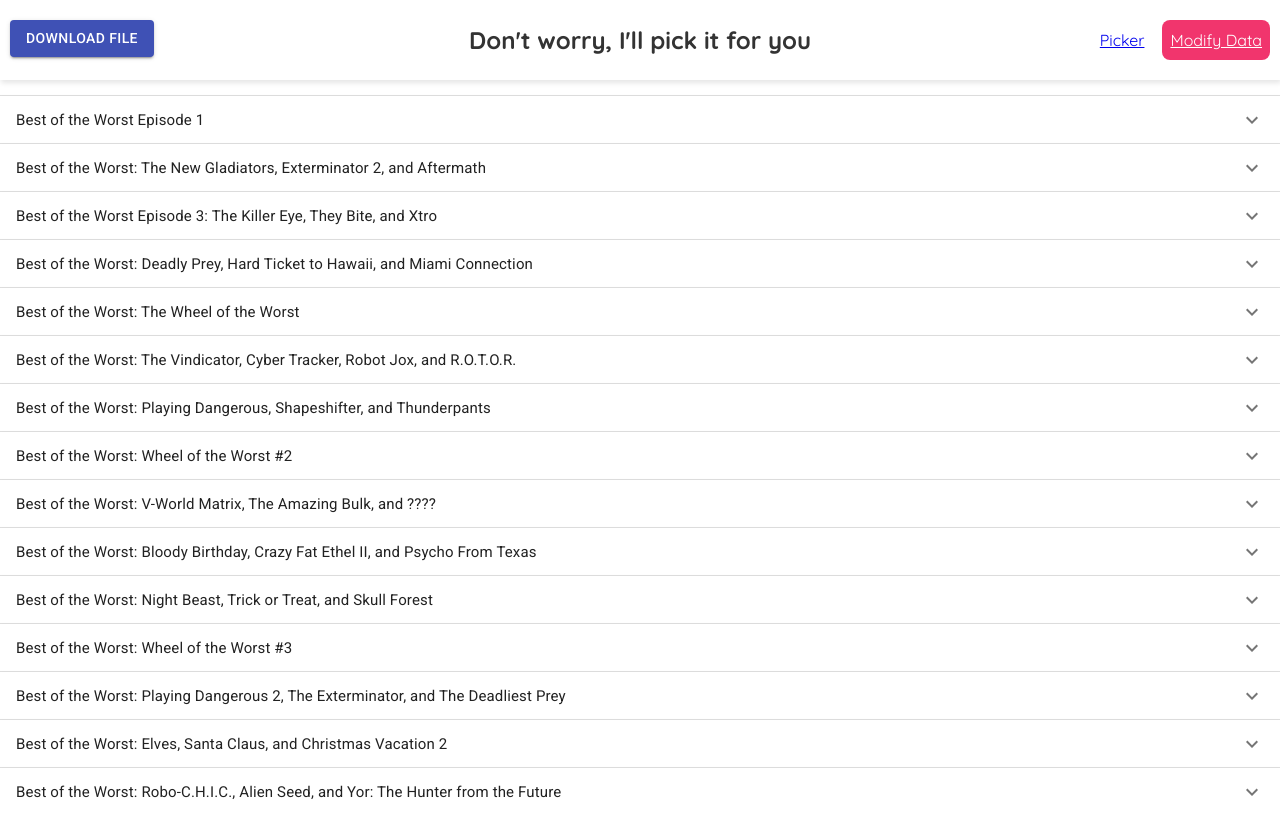
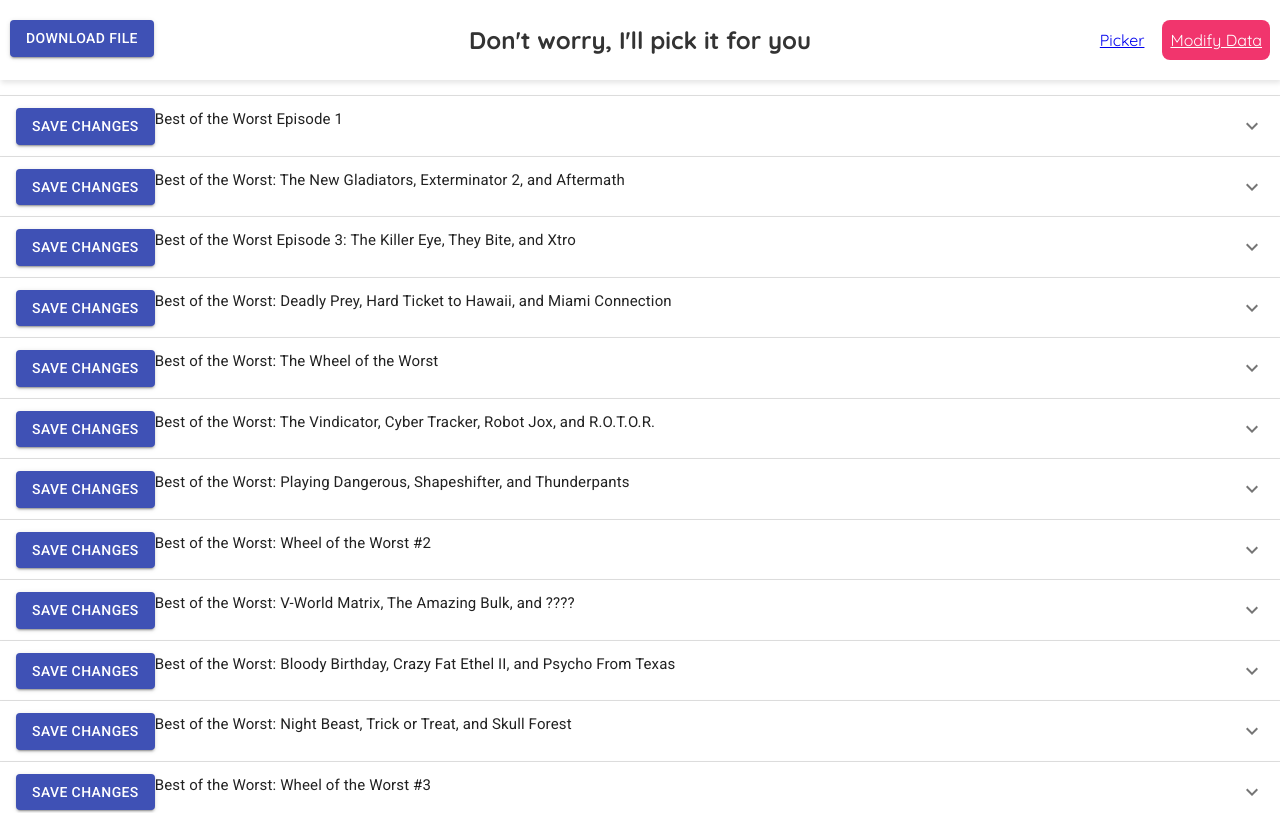
Before and after one commit to mprtcz/RLMPicker, a React (Create React App) app: page /modify-data in a window 1280 px wide. Shown: the top 813 px of the page. Built offline with nearby package versions, Linux system fonts and the light colour scheme.

Commit message:
Added a button to save changes. No logic so far.

```diff
--- a/src/components/DataModifierPage.js
+++ b/src/components/DataModifierPage.js
@@ -7,10 +7,6 @@ import VideoDetailsModifier from "./VideoDetailsModifier";
 const useStyles = makeStyles((theme) => ({
   root: {
     width: "100%",
-  },
-  heading: {
-    fontSize: theme.typography.pxToRem(15),
-    fontWeight: theme.typography.fontWeightRegular,
   },
   mainContainer: {},
   button: {
@@ -24,9 +20,6 @@ const DataModifierPage = () => {
   const [state, setState] = useState(initialData);
 
   const classes = useStyles();
-  const stringFields = ["episodeName", "url", "subtitle", "description"];
-  const stringArrays = ["members", "guests", "editors"];
-  const objectArrays = ["movies"];
 
   useEffect(() => {
     console.log("state = ", state);
@@ -79,9 +72,6 @@ const DataModifierPage = () => {
           <VideoDetailsModifier
             datum={datum}
             index={index}
-            stringFields={stringFields}
-            stringArrays={stringArrays}
-            objectArrays={objectArrays}
           ></VideoDetailsModifier>
         );
       })}
--- a/src/components/MultiselectWithDataAdd.js
+++ b/src/components/MultiselectWithDataAdd.js
@@ -67,6 +67,7 @@ const MultiselectWithDataAdd = (props) => {
     setSelectableValues(
       [...selectableValues, ...selectedOptions].filter(onlyUnique)
     );
+    // TODO figure out how to prevent this propagation on first run
     emitValuesChange(selectedOptions);
   }, [selectedOptions]);
 
--- a/src/components/VideoDetailsModifier.js
+++ b/src/components/VideoDetailsModifier.js
@@ -1,6 +1,7 @@
 import React, { useEffect, useState } from "react";
 import { makeStyles } from "@material-ui/core/styles";
 import ExpandMoreIcon from "@material-ui/icons/ExpandMore";
+import { Button } from "@material-ui/core";
 import {
   Accordion,
   AccordionDetails,
@@ -42,6 +43,9 @@ const useStyles = makeStyles((theme) => ({
       marginBottom: 8,
     },
   },
+  button: {
+    color: "white",
+  },
 }));
 const VideoDetailsModifier = (props) => {
   const stringFields = ["episodeName", "url", "subtitle", "description"];
@@ -52,12 +56,26 @@ const VideoDetailsModifier = (props) => {
   const classes = useStyles();
 
   const [video, setVideo] = useState(datum);
+  const [hasChanged = false, setHasChanged] = useState(false);
 
   const handleAccordionChange = (event, isOpened) => {};
 
+  const handleSave = (event) => {
+    event.preventDefault();
+    event.stopPropagation();
+
+    setHasChanged(false);
+  };
+
   const handleChange = (newValue, datum, fieldName) => {
-    datum[fieldName] = newValue;
+    if (areEqual()) datum[fieldName] = newValue;
     setVideo(Object.assign({}, datum));
+
+    setHasChanged(true);
+  };
+
+  const areEqual = (val1, val2) => {
+    return JSON.stringify(val1) === JSON.stringify(val2);
   };
 
   return (
@@ -67,6 +85,18 @@ const VideoDetailsModifier = (props) => {
         aria-controls="panel1a-content"
         id="panel1a-header"
       >
+        {hasChanged ? (
+          <Button
+            color="primary"
+            variant="contained"
+            onClick={handleSave}
+            className={classes.button}
+          >
+            Save changes
+          </Button>
+        ) : (
+          ""
+        )}
         <Typography className={classes.heading}>{video.episodeName}</Typography>
       </AccordionSummary>
       <AccordionDetails className={classes.accordionDetails}>
```
